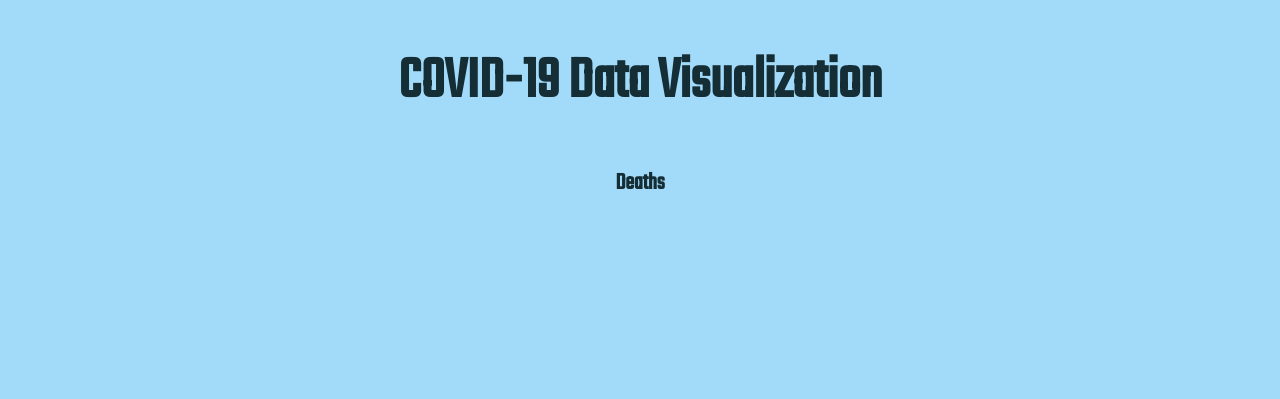
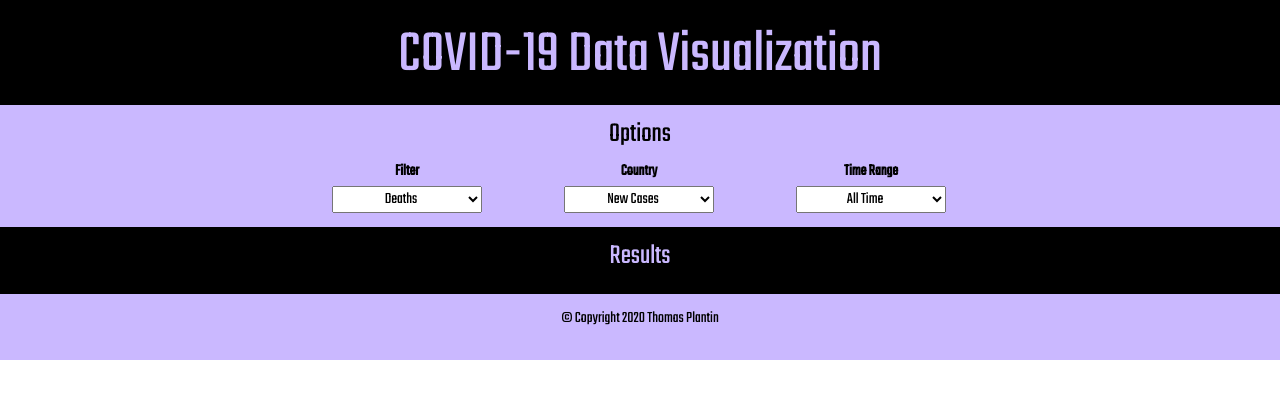
Before and after one commit to thomasplantin/covid-data-visualization, a Flask app: page /deaths in a window 1280 px wide. Shown: the top 399 px of the page. Run offline with Flask 2, Linux system fonts and the light colour scheme; some libraries are stand-ins or nearby versions.

Commit message:
Endpoints ffunctioning - need to work on populating ddmenu with countries through API

```diff
--- a/app.py
+++ b/app.py
@@ -1,17 +1,23 @@
 from flask import Flask, render_template
 from flask_sqlalchemy import SQLAlchemy
+import requests
+import json
 
 app = Flask(__name__)
 app.config['SQLALCHEMY_DATABASE_URI'] = 'sqlite:///test.db'
 db = SQLAlchemy(app)
 
-@app.route('/')
+@app.route('/', methods=['GET'])
 def index():
-    return render_template("index.html")
+    req = requests.get('http://apps.who.int/gho/athena/api/GHO/WHOSIS_000001?format=json')
+    json_data = json.loads(req.content)
+    return render_template("cases.html", data=json_data)
 
-@app.route('/cases')
+@app.route('/cases', methods=['GET'])
 def cases():
-    return render_template("cases.html")
+    req = requests.get('http://apps.who.int/gho/athena/api/GHO/WHOSIS_000001?format=json')
+    json_data = json.loads(req.content)
+    return render_template("cases.html", data=json_data)
 
 @app.route('/deaths')
 def deaths():
--- /dev/null
+++ b/map.py
@@ -0,0 +1,5 @@
+import pandas as pd
+import geopandas as gpd
+
+countries = gpd.read_file("env/lib/python3.9/site-packages/geopandas/datasets/naturalearth_lowres/naturalearth_lowres.shp")
+countries.plot()
--- a/static/css/main.css
+++ b/static/css/main.css
@@ -1,10 +1,50 @@
+:root {
+    --dark: #000000;
+    --white: #CAB8FF;
+}
+
 body {
     font-family: 'Teko', sans-serif;
     text-align: center;
-    background-color: #A2DBFA;
-    color: #152D35;
+    justify-content: center;
+}
+
+#main-title {
+    font-size: x-large;
+    margin: 0;
+}
+
+#main-options {
+}
+
+#main-results {
+}
+
+#main-footer {
+}
+
+.dark-section {
+    background-color: var(--dark);
+    color: var(--white);
+}
+
+.white-section {
+    background-color: var(--white);
+    color: var(--dark);
+}
+
+.padded-section {
+    padding: 1%;
 }
 
 .main-title {
     font-size: 60px;
+    margin: 0;
+    padding-top: 10px;
 }
+
+.dropdown {
+    margin: auto 40px;
+    width: 150px;
+    text-align: center;
+}
--- /dev/null
+++ b/static/favicon/about.txt
@@ -0,0 +1,6 @@
+This favicon was generated using the following graphics from Twitter Twemoji:
+
+- Graphics Title: 1f489.svg
+- Graphics Author: Copyright 2020 Twitter, Inc and other contributors (https://github.com/twitter/twemoji)
+- Graphics Source: https://github.com/twitter/twemoji/blob/master/assets/svg/1f489.svg
+- Graphics License: CC-BY 4.0 (https://creativecommons.org/licenses/by/4.0/)
--- a/templates/base.html
+++ b/templates/base.html
@@ -9,17 +9,74 @@
         <meta http-equiv="X-UA-Compatible" content="IE=edge">
         <meta name="description" content="">
         <meta name="viewport" content="width=device-width, initial-scale=1">
-        <link rel="stylesheet" href="{{ url_for('static', filename='css/main.css') }}">
-        {% block head %}{% endblock %}
         <!-- Google Fonts -->
         <link rel="preconnect" href="https://fonts.googleapis.com">
         <link rel="preconnect" href="https://fonts.gstatic.com" crossorigin>
         <link href="https://fonts.googleapis.com/css2?family=Teko&display=swap" rel="stylesheet">
+        <!-- Favicon -->
+        <link rel="apple-touch-icon" sizes="180x180" href="./../static/favicon/apple-touch-icon.png">
+        <link rel="icon" type="image/png" sizes="32x32" href="./../static/favicon/favicon-32x32.png">
+        <link rel="icon" type="image/png" sizes="16x16" href="./../static/favicon/favicon-16x16.png">
+        <link rel="manifest" href="./../static/favicon/site.webmanifest">
+        <!-- Bootstrap -->
+        <link rel="stylesheet" href="https://maxcdn.bootstrapcdn.com/bootstrap/4.0.0/css/bootstrap.min.css" integrity="sha384-Gn5384xqQ1aoWXA+058RXPxPg6fy4IWvTNh0E263XmFcJlSAwiGgFAW/dAiS6JXm" crossorigin="anonymous">
+        <!-- My stuff -->
+        <link rel="stylesheet" href="{{ url_for('static', filename='css/main.css') }}">
+        <title>COVID-19 Data - {% block head %}{% endblock %}</title>
     </head>
     <body>
-        <div class="main-container">
+        <!-- Main Title -->
+        <section id="main-title" class="dark-section main-title padded-section">
             <h1 class="main-title">COVID-19 Data Visualization</h1>
+        </section>
+        <!-- Main Options -->
+        <section id="main-options" class="white-section padded-section">
+            <h3>Options</h3>
+            <table align="center">
+                <tr>
+                    <th>Filter</th>
+                    <th>Country</th>
+                    <th>Time Range</th>
+                    <th></th>
+                </tr>
+
+                <tr>
+                    <td>
+                        <select class="dropdown" id="ddmenuFilter" onchange="location = this.value;">
+                            {% block filter %} {% endblock %}
+                        </select>
+                    </td>
+                    <td>
+                        <select class="dropdown" id="ddmenuCountry">
+                            <option value="newCases">New Cases</option>
+                            <option value="deaths">Deaths</option>
+                        </select>
+                    </td>
+                    <td>
+                        <select class="dropdown" id="ddmenuTime">
+                            <option value="allTime">All Time</option>
+                            <option value="weeks1">1 Week</option>
+                            <option value="weeks2">2 Weeks</option>
+                            <option value="days30">30 Days</option>
+                        </select>
+                    </td>
+                </tr>
+            </table>
+        </section>
+        <!-- Main Results -->
+        <section id="main-results" class="dark-section padded-section">
+            <h3 class="main-results">Results</h3>
             {% block body %}{% endblock %}
-        </div>
+        </section>
+        <!-- Main Footer -->
+        <section id="main-footer" class="white-section padded-section">
+            <p class="main-footer">© Copyright 2020 Thomas Plantin</p>
+        </section>
     </body>
-</html></html>
+    <script src="https://code.jquery.com/jquery-3.2.1.slim.min.js" integrity="sha384-KJ3o2DKtIkvYIK3UENzmM7KCkRr/rE9/Qpg6aAZGJwFDMVNA/GpGFF93hXpG5KkN" crossorigin="anonymous"></script>
+    <script src="https://cdnjs.cloudflare.com/ajax/libs/popper.js/1.12.9/umd/popper.min.js" integrity="sha384-ApNbgh9B+Y1QKtv3Rn7W3mgPxhU9K/ScQsAP7hUibX39j7fakFPskvXusvfa0b4Q" crossorigin="anonymous"></script>
+    <script src="https://maxcdn.bootstrapcdn.com/bootstrap/4.0.0/js/bootstrap.min.js" integrity="sha384-JZR6Spejh4U02d8jOt6vLEHfe/JQGiRRSQQxSfFWpi1MquVdAyjUar5+76PVCmYl" crossorigin="anonymous"></script>
+    <!-- My scripts -->
+    <script src="./../static/js/index.js"></script>
+</html>
+</html>
--- a/templates/deaths.html
+++ b/templates/deaths.html
@@ -1,9 +1,13 @@
 {% extends 'base.html' %}
 
 {% block head %}
-<title>Deaths</title>
+Deaths
+{% endblock %}
+
+{% block filter %}
+<option value="./deaths">Deaths</option>
+<option value="./cases">New Cases</option>
 {% endblock %}
 
 {% block body %}
-<h2>Deaths</h2>
 {% endblock %}
```
Also changed, not shown: requirements.txt (+9 -0 lines), static/js/index.js (added, +8 -0 lines), templates/cases.html (+9 -2 lines), templates/index.html (+5 -2 lines), static/favicon/android-chrome-192x192.png (added), static/favicon/android-chrome-512x512.png (added), static/favicon/apple-touch-icon.png (added), static/favicon/favicon-16x16.png (added), static/favicon/favicon-32x32.png (added), static/favicon/favicon.ico (added), static/favicon/site.webmanifest (added).
